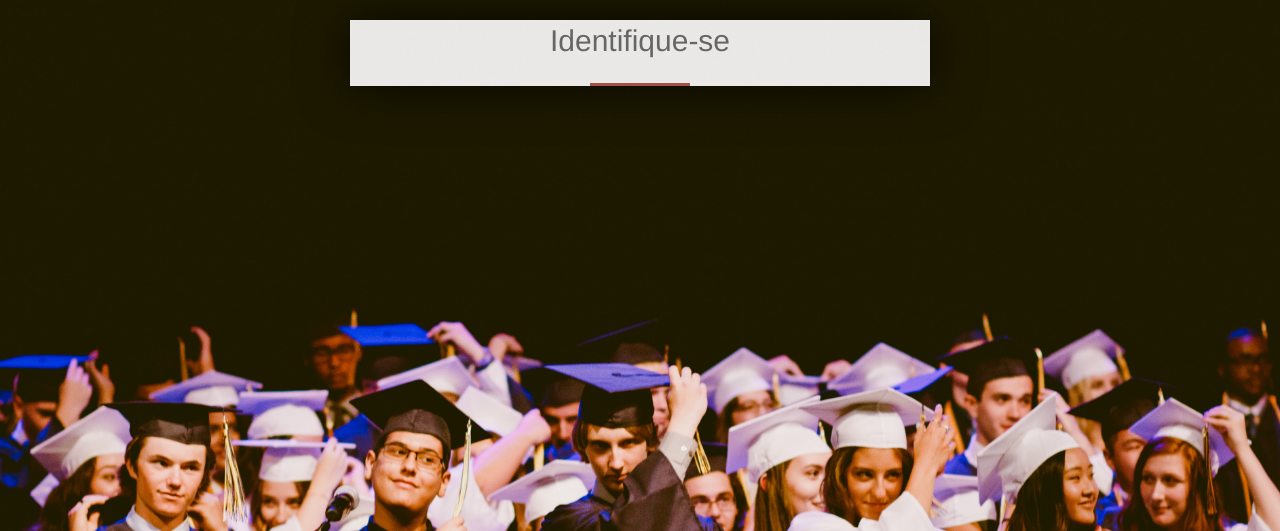
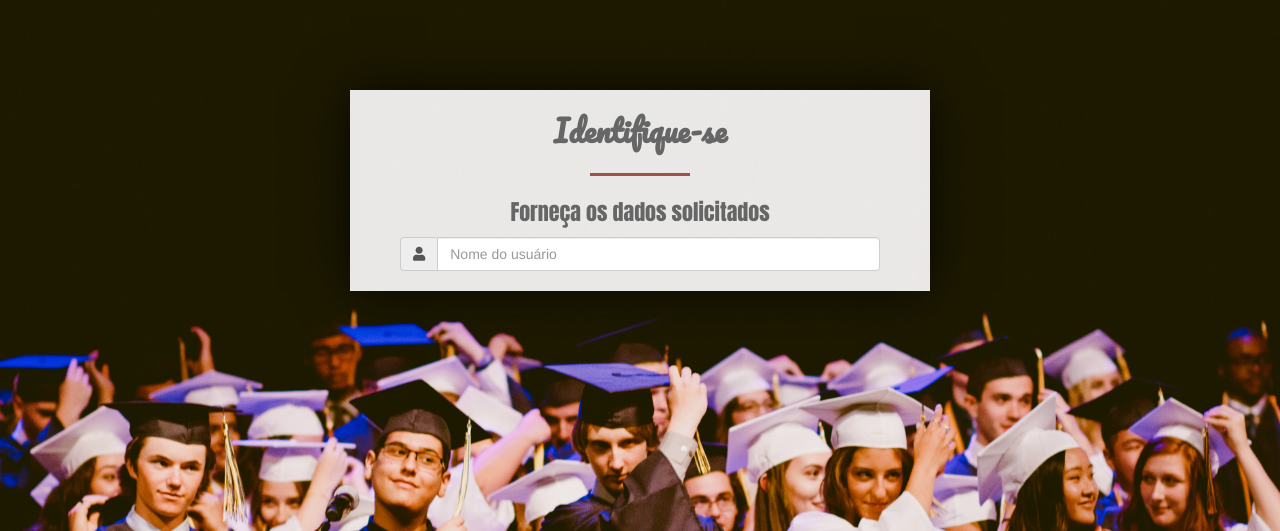
Before and after one commit to matheusboari/Escola, a PHP site: page /app/pages/register.php in a window 1280 px wide. Shown: the part 52-583 px from the top of the page. Run offline with PHP 8.4, Linux system fonts and the light colour scheme; some web fonts are replaced.

Commit message:
aula 19/09/2018

```diff
--- a/app/css/escola.css
+++ b/app/css/escola.css
@@ -18,9 +18,12 @@
     color: #666666 !important;
     margin-left: 350px;
     margin-right: 350px;
+    margin-top: 90px;
+    padding: 20px 50px 20px 50px;
 }
 .registro-titulo {
-    font-weight: 100;
+    font-family: Pacifico;
+    font-weight: 600;
     font-size: 30px;
 }
 .registro-linha {
@@ -28,3 +31,9 @@
     border-width:3px;
     border-color: #a25148;
 }
+
+.registro-subtitulo {
+    font-family: Anton;
+    font-weight: 400;
+    font-size: 22px;
+}
--- a/app/pages/css.inc.php
+++ b/app/pages/css.inc.php
@@ -1,4 +1,6 @@
 <link rel="stylesheet" href="http://escola.local/vendor/bootstrap/css/bootstrap.min.css">
 <link href="https://fonts.googleapis.com/css?family=Gamja+Flower|Lato" rel="stylesheet">
+<link href="https://fonts.googleapis.com/css?family=Pacifico:100,200,400,600" rel="stylesheet">
+<link href="https://fonts.googleapis.com/css?family=Anton:100,200,400,600" rel="stylesheet">
 <link href="http://escola.local/app/css/escola.css" rel="stylesheet">
 <link href="http://escola.local/vendor/fontawesome/css/all.css" rel="stylesheet">
--- a/app/pages/register.php
+++ b/app/pages/register.php
@@ -44,6 +44,25 @@
 
                 <hr class="registro-linha">
 
+                <div class="row" style="text-align: center">
+                    <p class="registro-subtitulo">
+                        Forneça os dados solicitados
+                    </p>
+                </div>
+
+                <!-- Formulário que solicita os dados do usuário -->
+                <form action="cadastra_usuario.php" method="post" autocomplete="off">
+                    <div class="input-group">
+                        <span class="input-group-addon" id="input-nome_usuario">
+                            <span class="fas fa-user"></span>
+                        </span>
+                        <input autocomplete="off" type="text" class="form-control"
+                            name="nome_usuario" required placeholder="Nome do usuário"
+                            aria-describedby="input-usuario">
+                    </div>
+
+                </form>
+
             </div>
         </div>
 
```
